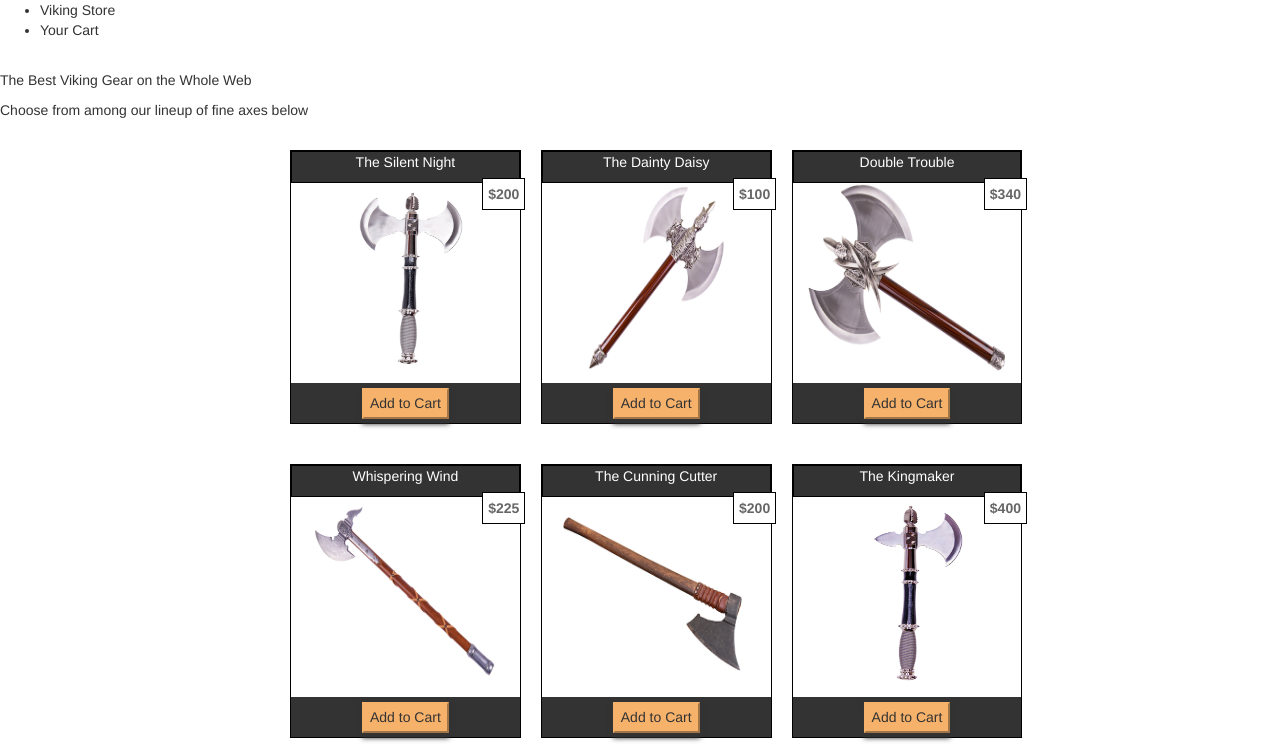
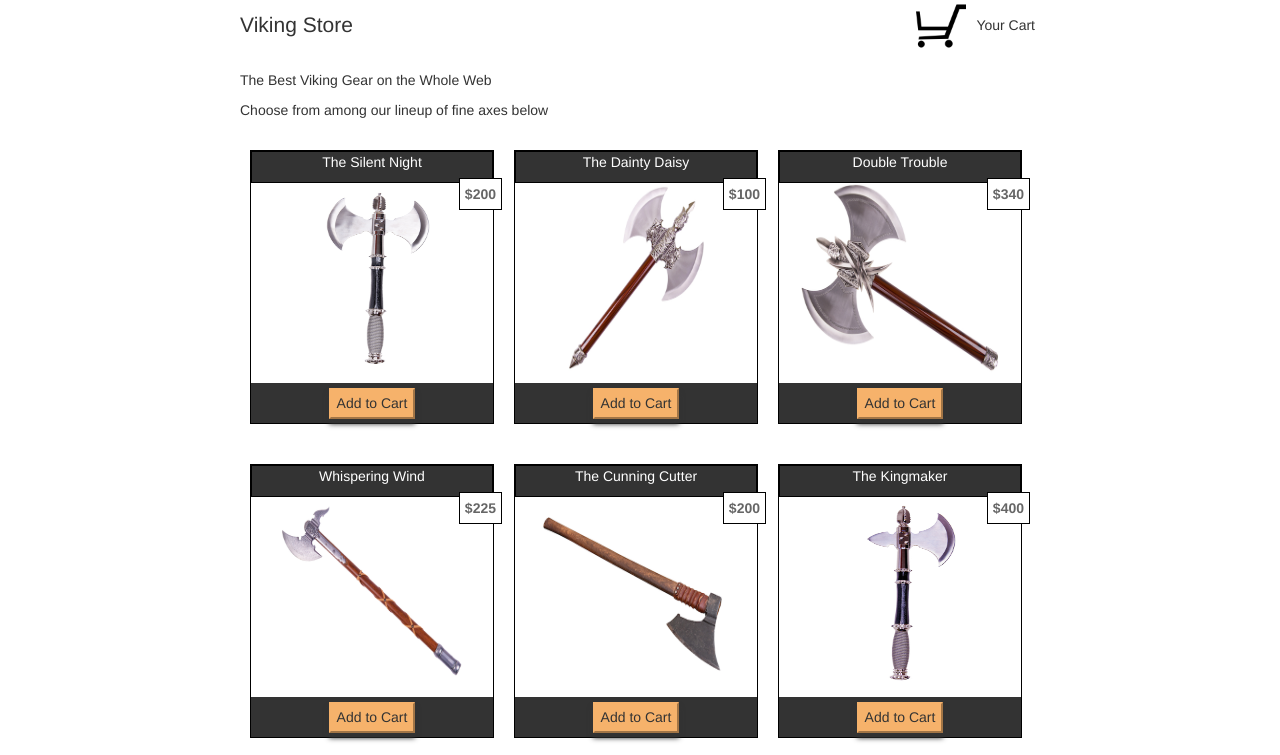
Before and after one commit to AnnAllan/vikingStore, a plain HTML site: page index.html in a window 1280 px wide. Shown: the top 755 px of the page. Drawn offline with nearby package versions, Linux system fonts and the light colour scheme.

Commit message:
Add navbar

```diff
--- a/index.html
+++ b/index.html
@@ -8,8 +8,9 @@
 </head>
 <body>
 	<div id="nav">
+		<span>Viking Store</span>
 		<ul>
-			<li>Viking Store</li>
+			<li><img id="cartIcon" src="images/icon_empty_cart.png"></li>
 			<li>Your Cart</li>
 		</ul>
 	</div>
--- a/main.css
+++ b/main.css
@@ -9,7 +9,13 @@
 
 
 /*elements*/
-
+body {
+	width: 800px;
+	margin: 0 auto;
+}
+ul {
+	padding-left: 0;
+}
 
 /*classes*/
 .product {
@@ -32,7 +38,7 @@
 .price {
 	float: right;
 	position: absolute;
-	right: -20px;
+	right: -30px;
 	top: -5px;
 	z-index: 1000;
 	background-color: #fff;
@@ -65,6 +71,31 @@
 }
 
 /*ids*/
+#nav {
+	width: 800px;
+	margin: 0 auto;
+}
+#nav span {
+	line-height: 50px;
+	font-size: 1.50em;
+}
+#nav ul {
+	display: inline;
+	float: right;
+}
+#nav ul li {
+	list-style-type: none;
+	float: left;
+	padding-left: 5px;
+	padding-right: 5px;
+	height: 50px;
+	line-height: 50px;
+}
+
+#cartIcon {
+	width: 50px;
+	height: 50px;
+}
 #prodImages {
 	width: 800px;
 	margin: 0 auto;
```
